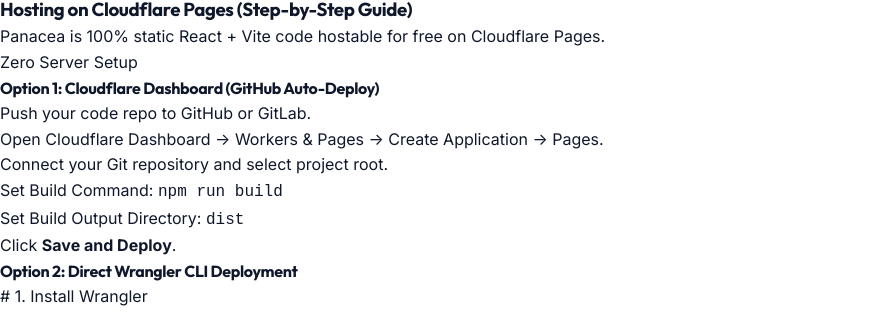
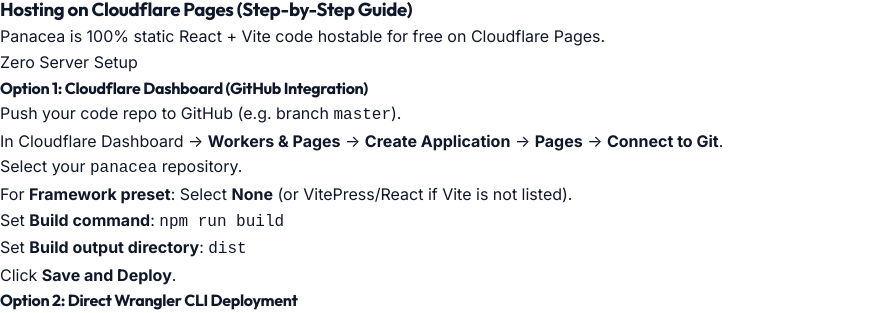
Before and after one commit to seenmttai/panacea, a React (Vite) app: page / in a window 1280 px wide. Both pictures are taken after a click on the button "Explore API Documentation". Shown: the part 317-630 px from the top of the page, without its empty margins (0-871 px from the left). Built offline with nearby package versions, Linux system fonts and the light colour scheme; no server answers.

Commit message:
Update Cloudflare Pages deployment settings

```diff
--- a/src/pages/Technology.tsx
+++ b/src/pages/Technology.tsx
@@ -81,14 +81,15 @@
         <div className="grid grid-cols-1 md:grid-cols-2 gap-6 text-xs text-slate-300">
           <div className="p-5 rounded-2xl bg-slate-800/80 border border-slate-700 space-y-3">
             <h4 className="font-bold text-sm text-cyan-400 font-display">
-              Option 1: Cloudflare Dashboard (GitHub Auto-Deploy)
+              Option 1: Cloudflare Dashboard (GitHub Integration)
             </h4>
             <ol className="list-decimal list-inside space-y-1.5 leading-relaxed text-slate-300">
-              <li>Push your code repo to GitHub or GitLab.</li>
-              <li>Open Cloudflare Dashboard → Workers & Pages → Create Application → Pages.</li>
-              <li>Connect your Git repository and select project root.</li>
-              <li>Set Build Command: <code className="text-amber-300 font-mono">npm run build</code></li>
-              <li>Set Build Output Directory: <code className="text-amber-300 font-mono">dist</code></li>
+              <li>Push your code repo to GitHub (e.g. branch <code className="text-amber-300 font-mono">master</code>).</li>
+              <li>In Cloudflare Dashboard → <strong>Workers & Pages</strong> → <strong>Create Application</strong> → <strong>Pages</strong> → <strong>Connect to Git</strong>.</li>
+              <li>Select your <code className="text-amber-300 font-mono">panacea</code> repository.</li>
+              <li>For <strong>Framework preset</strong>: Select <strong>None</strong> (or VitePress/React if Vite is not listed).</li>
+              <li>Set <strong>Build command</strong>: <code className="text-amber-300 font-mono">npm run build</code></li>
+              <li>Set <strong>Build output directory</strong>: <code className="text-amber-300 font-mono">dist</code></li>
               <li>Click <strong>Save and Deploy</strong>.</li>
             </ol>
           </div>
```
